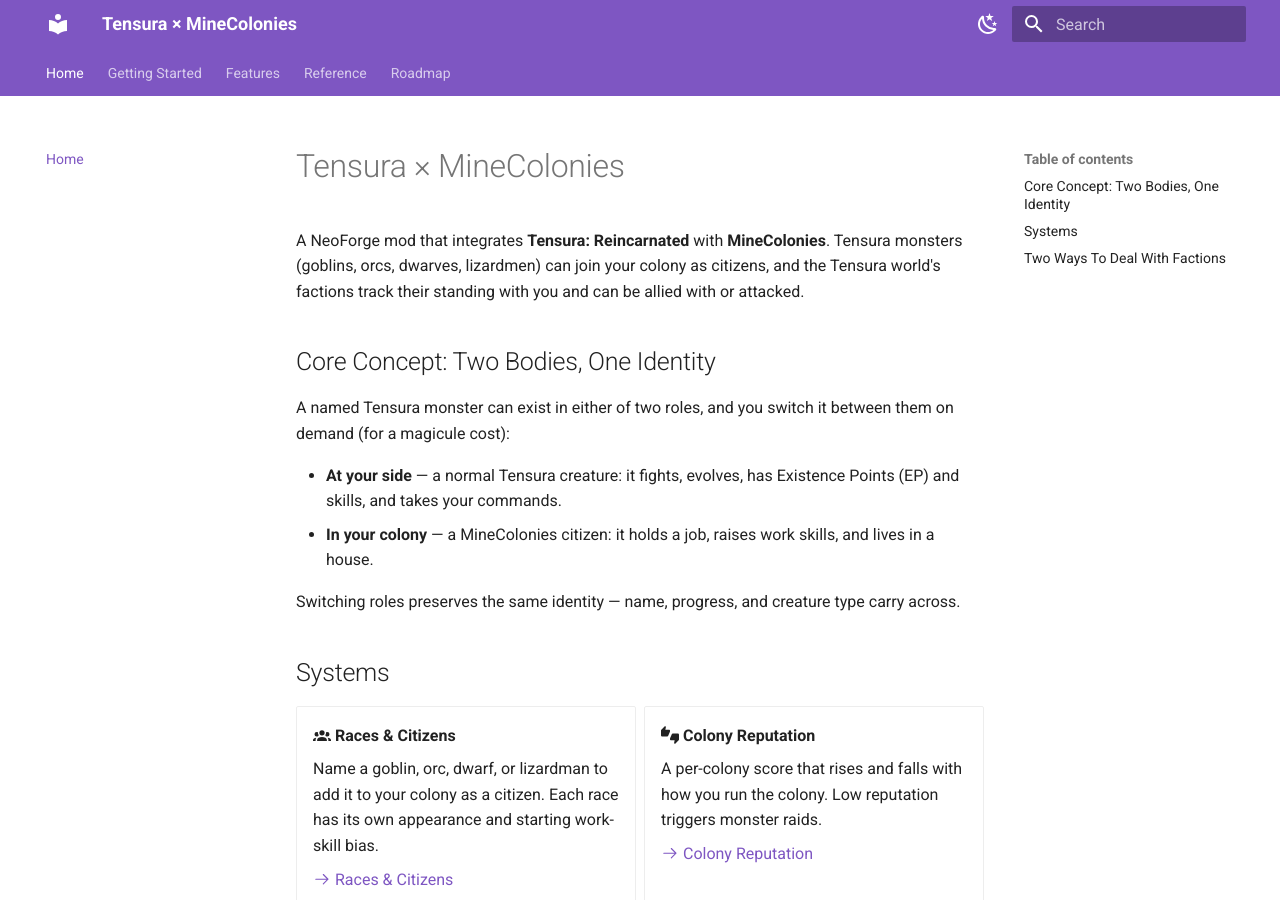
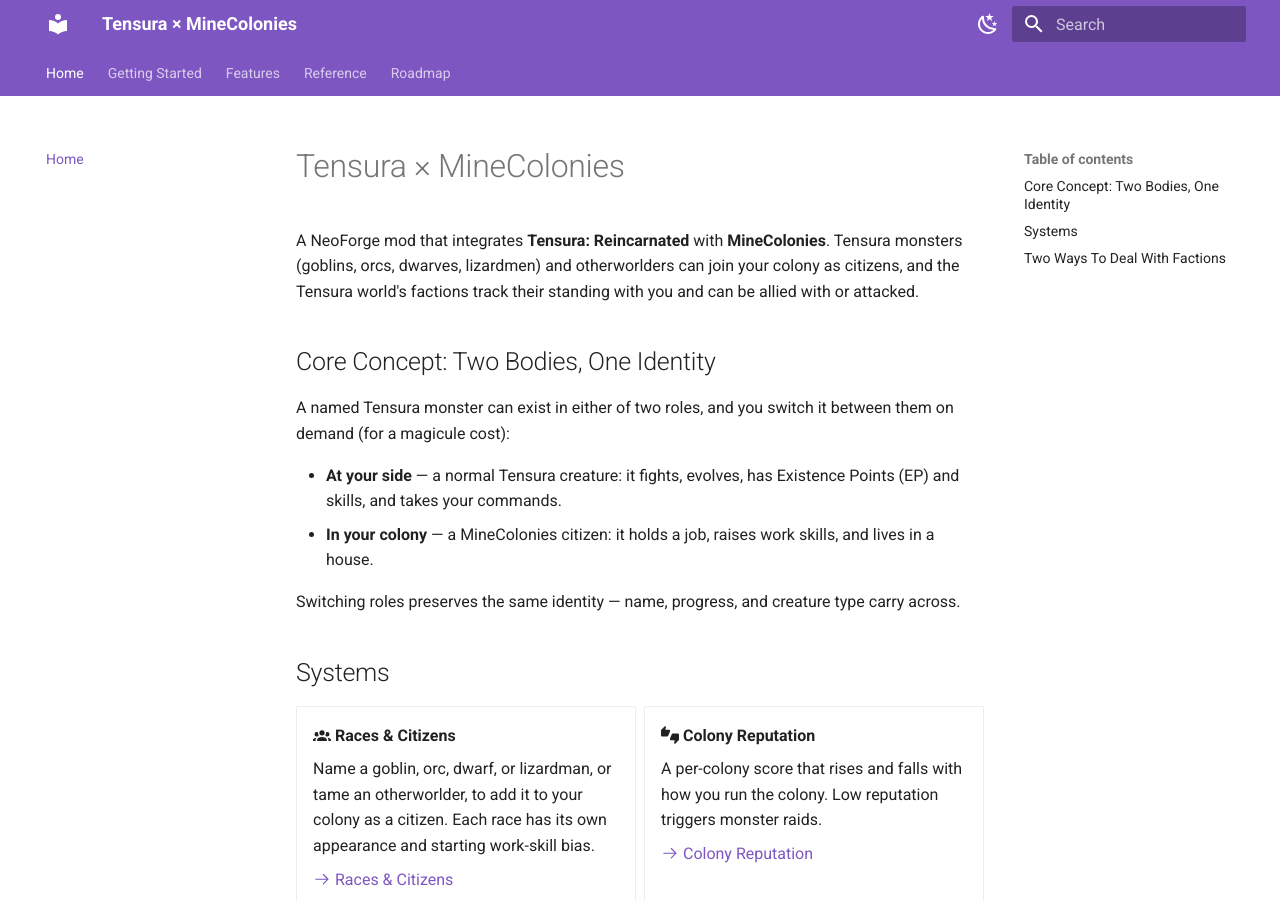
Before and after one commit to TimelyBull/tensura_minecolonies, an MkDocs documentation site: the page built from wiki/index.md, in a window 1280 px wide and 900 px high. Built offline with MkDocs 1.6.1 and Material for MkDocs 9.7.7, drawn with Linux system fonts in a browser that asks for light colours.

Commit message:
docs(wiki): list all nine Covenant rewards; mention otherworlders on the intro pages
Co-Authored-By: Claude Opus 5.5 <noreply@anthropic.com>

```diff
--- a/wiki/index.md
+++ b/wiki/index.md
@@ -1,8 +1,8 @@
 # Tensura × MineColonies
 
 A NeoForge mod that integrates **Tensura: Reincarnated** with
-**MineColonies**. Tensura monsters (goblins, orcs, dwarves, lizardmen) can
-join your colony as citizens, and the Tensura world's factions track their
+**MineColonies**. Tensura monsters (goblins, orcs, dwarves, lizardmen) and
+otherworlders can join your colony as citizens, and the Tensura world's factions track their
 standing with you and can be allied with or attacked.
 
 ## Core Concept: Two Bodies, One Identity
@@ -24,8 +24,9 @@ type carry across.
 
 -   :material-account-group: **Races & Citizens**
 
-    Name a goblin, orc, dwarf, or lizardman to add it to your colony as a
-    citizen. Each race has its own appearance and starting work-skill bias.
+    Name a goblin, orc, dwarf, or lizardman, or tame an otherworlder, to add
+    it to your colony as a citizen. Each race has its own appearance and
+    starting work-skill bias.
 
     [:octicons-arrow-right-24: Races & Citizens](features/races-citizens.md)
 
```
Also changed, not shown: wiki/features/diplomacy.md (+23 -8 lines), wiki/getting-started.md (+2 -0 lines), wiki/reference/quest-catalog.md (+4 -4 lines).
